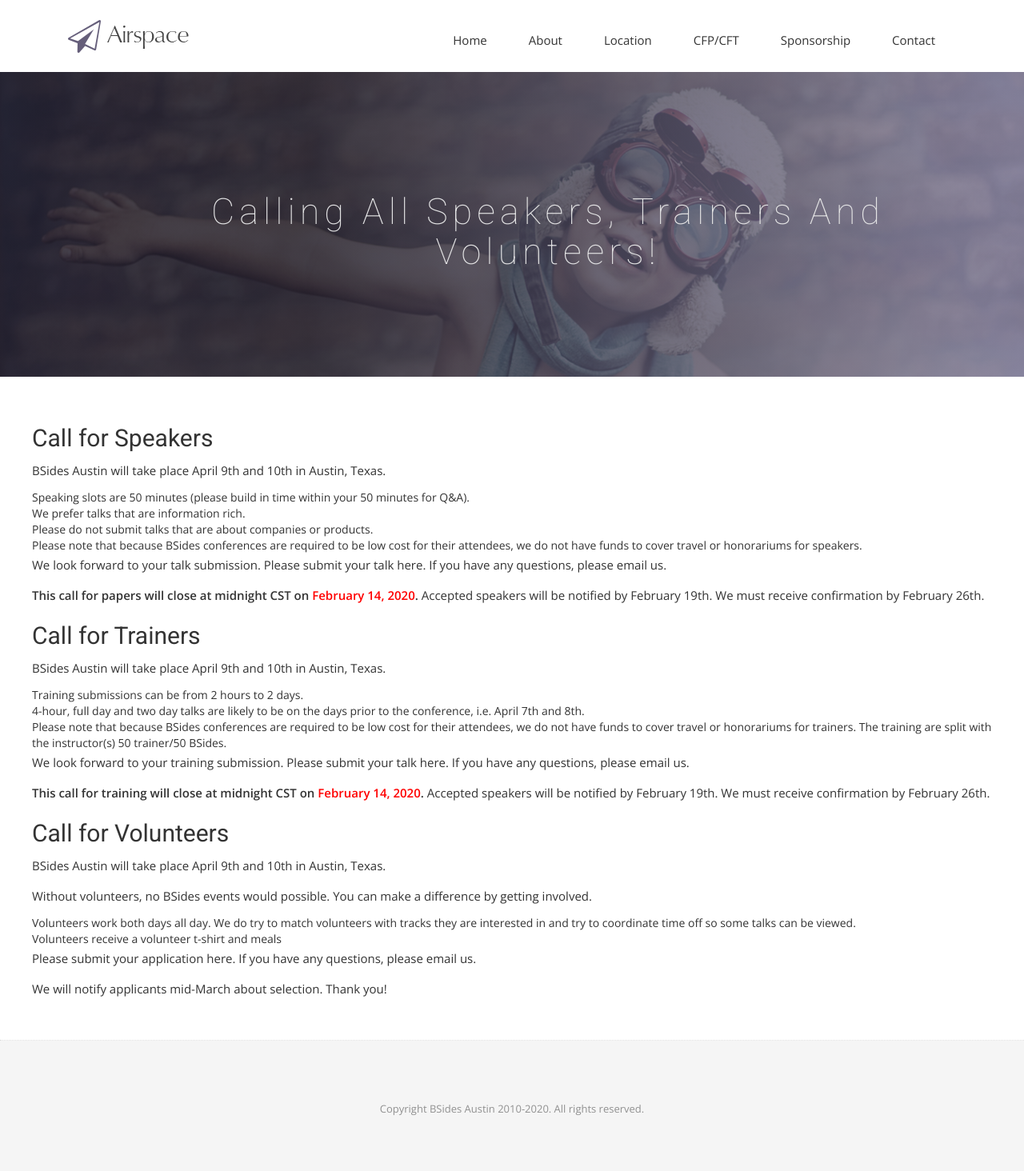
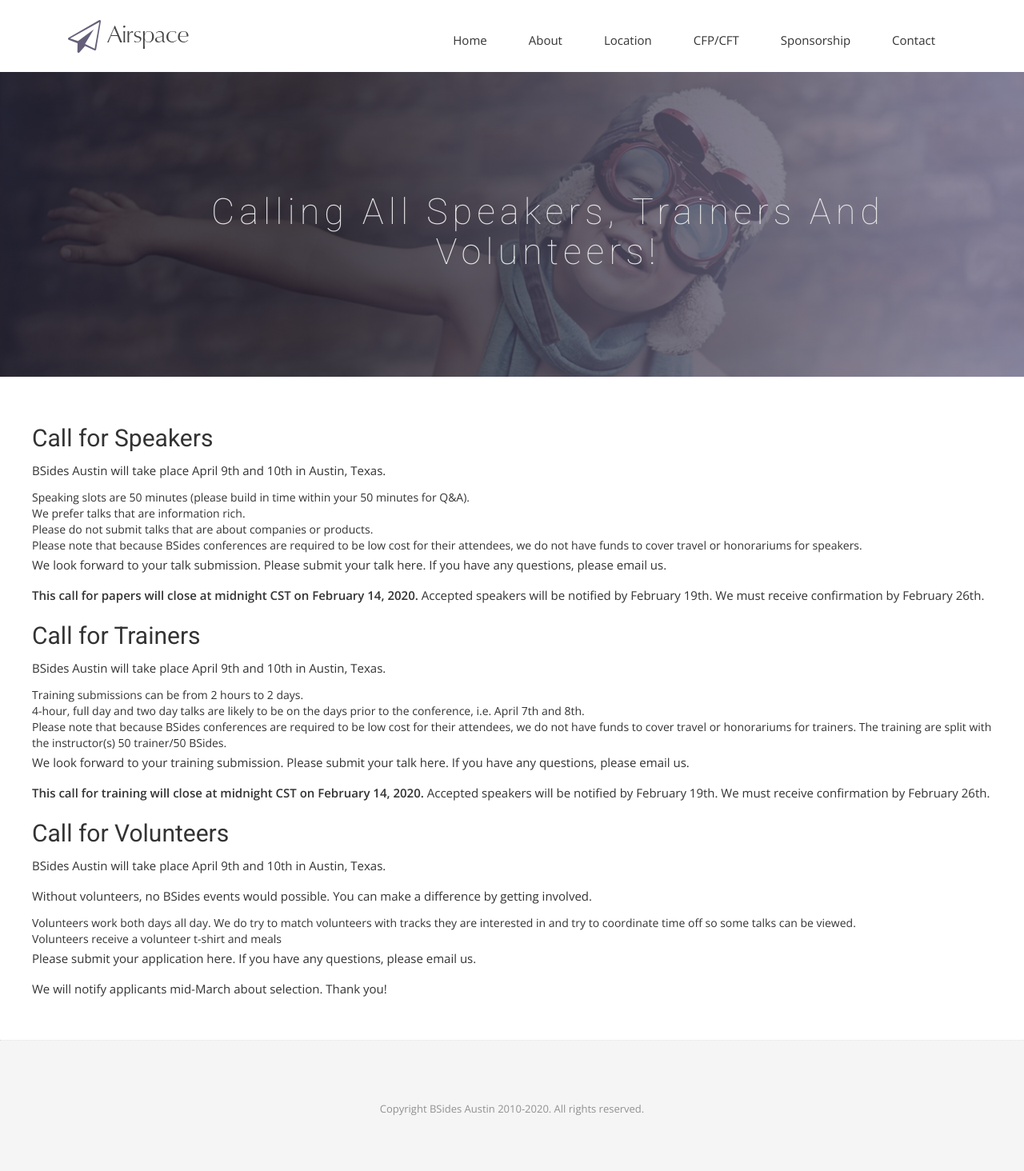
Before and after one commit to bsidesaustin/test, a Jekyll site: the page built from calls.html, in a window 1280 px wide. Shown: the whole page at 80% size. Built offline with Jekyll 4.4.1, drawn with Linux system fonts in a browser that asks for light colours; nearby versions of some CDN libraries; some web fonts are replaced.

Commit message:
Update calls.html

```diff
--- a/calls.html
+++ b/calls.html
@@ -34,8 +34,8 @@
 </ul>
 </li>
 </ul>
-<p>We look forward to your talk submission. Please submit your talk <a href="https://forms.gle/SpwUrS8bGZMF3F8S9">here.</a> If you have any questions, please email us.</p>
-<p><strong>This call for papers will close at midnight CST on <span style="color: #ff0000;">February 14, 2020</span>.</strong> Accepted speakers will be notified by February 19th. We must receive confirmation by February 26th.</p>
+<p>We look forward to your talk submission. Please submit your talk <span style="color: #ff0000;"><a href="https://forms.gle/SpwUrS8bGZMF3F8S9">here.</a></span> If you have any questions, please email us.</p>
+<p><strong>This call for papers will close at midnight CST on February 14, 2020.</strong> Accepted speakers will be notified by February 19th. We must receive confirmation by February 26th.</p>
 
 
 <h2>Call for Trainers</h2>
@@ -49,8 +49,8 @@
 </ul>
 </li>
 </ul>
-<p>We look forward to your training submission. Please submit your talk <a href="https://forms.gle/v6SZEbeWwBzdc1uw8">here.</a> If you have any questions, please email us.</p>
-<p><strong>This call for training will close at midnight CST on <span style="color: #ff0000;">February 14, 2020</span>.</strong> Accepted speakers will be notified by February 19th. We must receive confirmation by February 26th.</p>
+<p>We look forward to your training submission. Please submit your talk <span style="color: #ff0000;"><a href="https://forms.gle/v6SZEbeWwBzdc1uw8">here.</a></span> If you have any questions, please email us.</p>
+<p><strong>This call for training will close at midnight CST on February 14, 2020.</strong> Accepted speakers will be notified by February 19th. We must receive confirmation by February 26th.</p>
 
 <h2>Call for Volunteers</h2>
 <p>BSides Austin will take place April 9th and 10th in Austin, Texas.</p>
```
